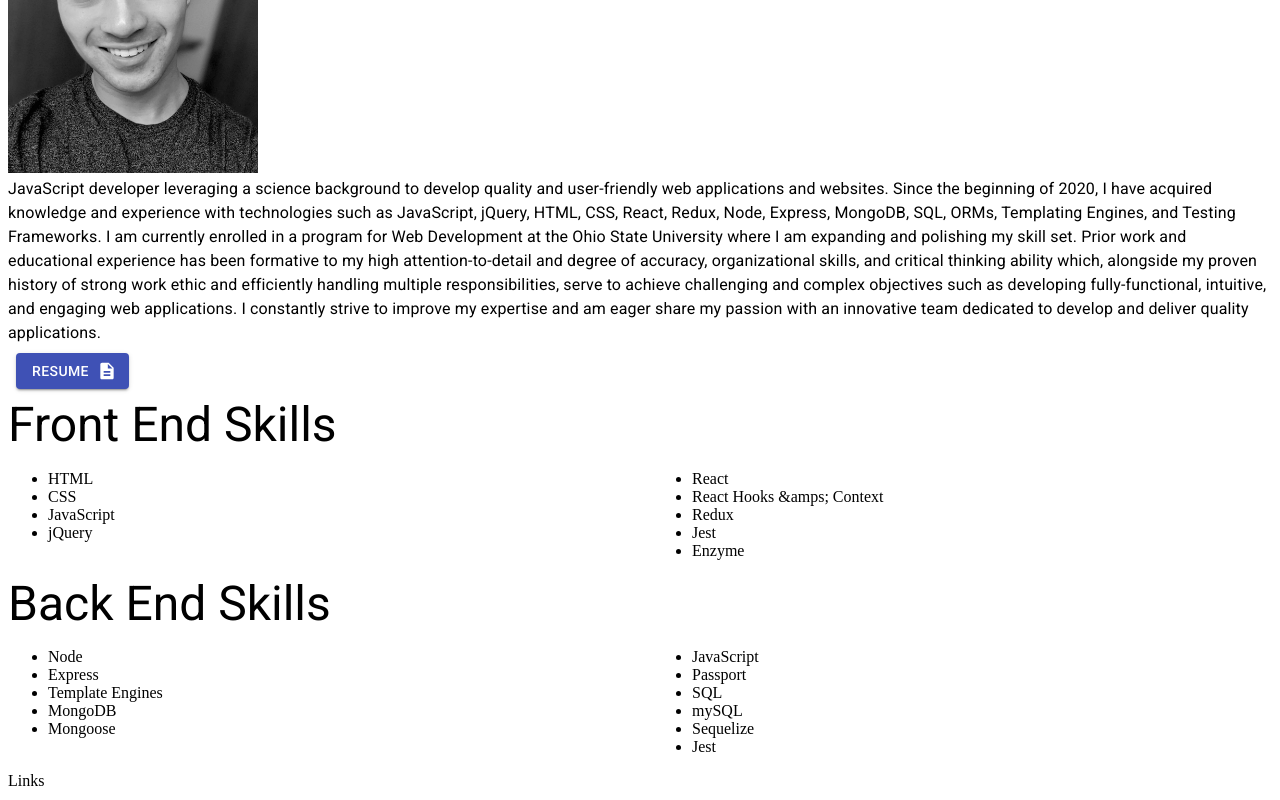
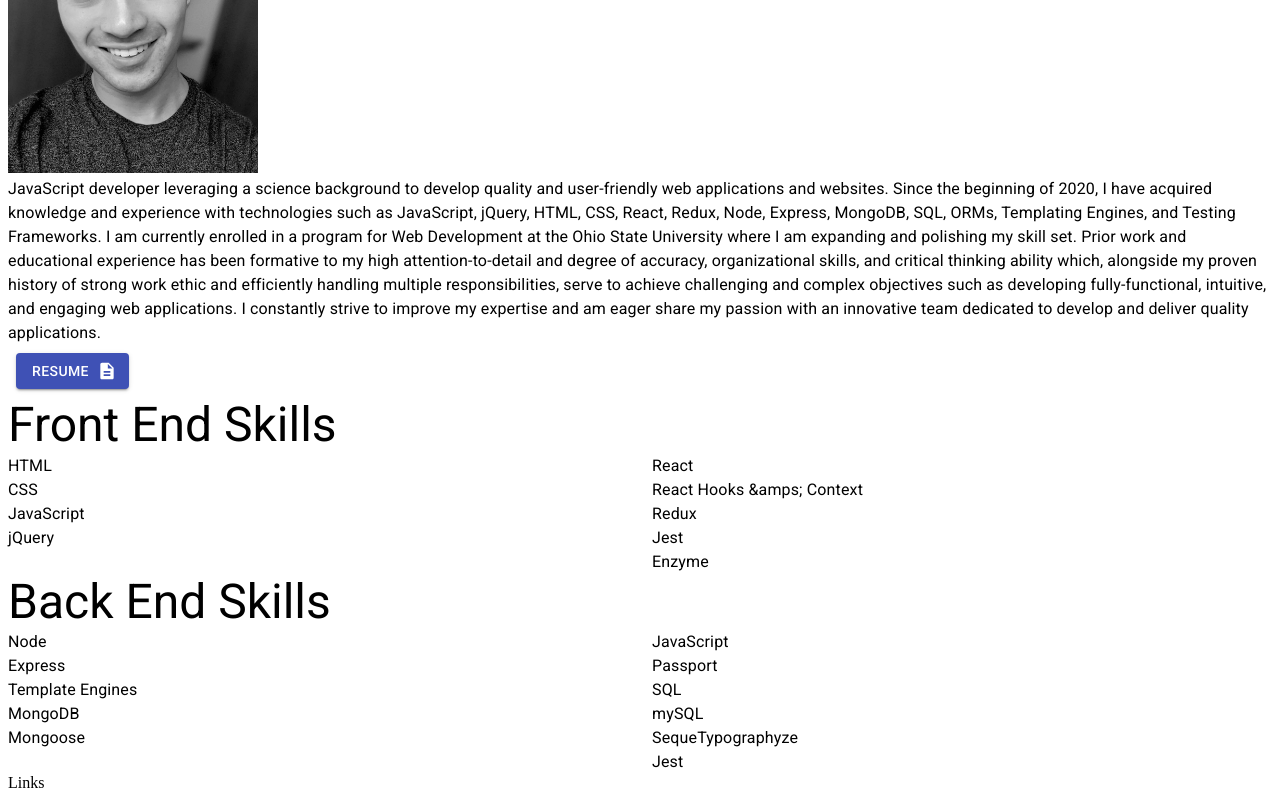
Before and after one commit to jkole822/Portfolio-3.0, a React (Create React App) app in the folder client/: page / in a window 1280 px wide. Shown: the part 295-1095 px from the top of the page. Built offline with nearby package versions, Linux system fonts and the light colour scheme.

Commit message:
change li to Typography comp

```diff
--- a/client/src/components/Skills/index.js
+++ b/client/src/components/Skills/index.js
@@ -22,22 +22,18 @@ const Skills = () => {
 				</Typography>
 				<Grid container spacing={3}>
 					<Grid item xs={12} md={6}>
-						<ul>
-							<li>HTML</li>
-							<li>CSS</li>
-							<li>JavaScript</li>
-							<li>jQuery</li>
-						</ul>
+						<Typography variant="body1">HTML</Typography>
+						<Typography variant="body1">CSS</Typography>
+						<Typography variant="body1">JavaScript</Typography>
+						<Typography variant="body1">jQuery</Typography>
 					</Grid>
 
 					<Grid item xs={12} md={6}>
-						<ul>
-							<li>React</li>
-							<li>React Hooks &amps; Context</li>
-							<li>Redux</li>
-							<li>Jest</li>
-							<li>Enzyme</li>
-						</ul>
+						<Typography variant="body1">React</Typography>
+						<Typography variant="body1">React Hooks &amps; Context</Typography>
+						<Typography variant="body1">Redux</Typography>
+						<Typography variant="body1">Jest</Typography>
+						<Typography variant="body1">Enzyme</Typography>
 					</Grid>
 				</Grid>
 			</div>
@@ -48,24 +44,20 @@ const Skills = () => {
 				</Typography>
 				<Grid container spacing={3}>
 					<Grid item xs={12} md={6}>
-						<ul>
-							<li>Node</li>
-							<li>Express</li>
-							<li>Template Engines</li>
-							<li>MongoDB</li>
-							<li>Mongoose</li>
-						</ul>
+						<Typography variant="body1">Node</Typography>
+						<Typography variant="body1">Express</Typography>
+						<Typography variant="body1">Template Engines</Typography>
+						<Typography variant="body1">MongoDB</Typography>
+						<Typography variant="body1">Mongoose</Typography>
 					</Grid>
 
 					<Grid item xs={12} md={6}>
-						<ul>
-							<li>JavaScript</li>
-							<li>Passport</li>
-							<li>SQL</li>
-							<li>mySQL</li>
-							<li>Sequelize</li>
-							<li>Jest</li>
-						</ul>
+						<Typography variant="body1">JavaScript</Typography>
+						<Typography variant="body1">Passport</Typography>
+						<Typography variant="body1">SQL</Typography>
+						<Typography variant="body1">mySQL</Typography>
+						<Typography variant="body1">SequeTypographyze</Typography>
+						<Typography variant="body1">Jest</Typography>
 					</Grid>
 				</Grid>
 			</div>
```
